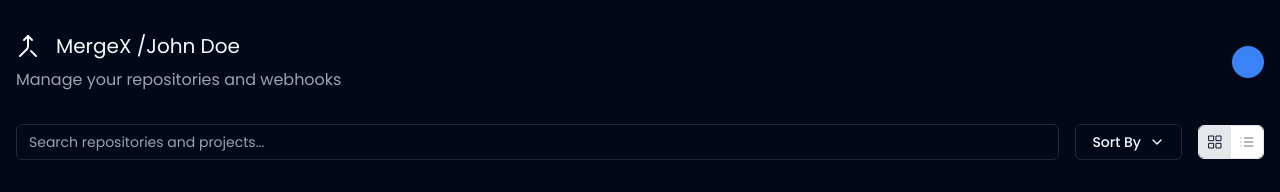
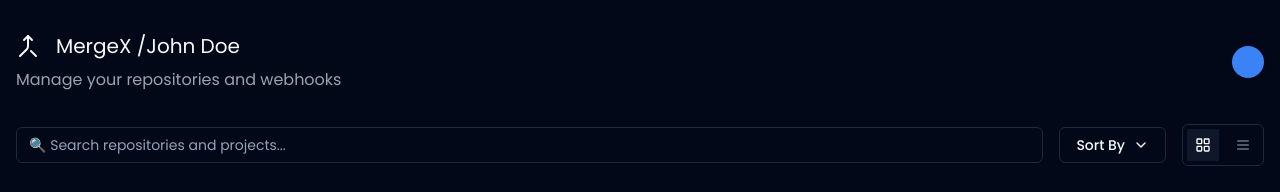
Before and after one commit to SinghAstra/IssueX, a Next.js app: page /projects in a window 1280 px wide. Shown: the top 192 px of the page. Built offline with nearby package versions, Linux system fonts and the light colour scheme; no server answers.

Commit message:
Updated Projects UI

```diff
--- a/app/projects/page.tsx
+++ b/app/projects/page.tsx
@@ -29,13 +29,25 @@ import {
 } from "lucide-react";
 import React, { useState } from "react";
 
-const ToggleButton = ({ mode, currentMode, onClick, children }) => (
+interface ToggleButtonProps {
+  mode: string;
+  currentMode: string;
+  onClick: (mode: string) => void;
+  children: React.ReactNode;
+}
+
+const ToggleButton = ({
+  mode,
+  currentMode,
+  onClick,
+  children,
+}: ToggleButtonProps) => (
   <button
     onClick={() => onClick(mode)}
     className={`p-2 ${
       mode === currentMode
-        ? "bg-gray-200 text-gray-900"
-        : "bg-white text-gray-500 hover:text-gray-900"
+        ? "text-white bg-primary-foreground border-0"
+        : "text-gray-500 "
     } transition-colors duration-200`}
   >
     {children}
@@ -70,7 +82,7 @@ const Projects = () => {
         <div className="flex-grow">
           <Input
             type="text"
-            placeholder="Search repositories and projects..."
+            placeholder="🔍 Search repositories and projects..."
             className="w-full"
           />
         </div>
@@ -85,50 +97,20 @@ const Projects = () => {
             <DropdownMenuItem>Sort by activity</DropdownMenuItem>
           </DropdownMenuContent>
         </DropdownMenu>
-        <div className="flex rounded-md overflow-hidden border border-gray-200">
+        <div className="flex rounded-md overflow-hidden border gap-2 p-1">
           <ToggleButton
             mode="grid"
             currentMode={viewMode}
             onClick={setViewMode}
           >
-            <svg
-              width="16"
-              height="16"
-              viewBox="0 0 24 24"
-              fill="none"
-              stroke="currentColor"
-              strokeWidth="1.5"
-              strokeLinecap="round"
-              strokeLinejoin="round"
-            >
-              <path d="M3 3h7v7H3z"></path>
-              <path d="M14 3h7v7h-7z"></path>
-              <path d="M14 14h7v7h-7z"></path>
-              <path d="M3 14h7v7H3z"></path>
-            </svg>
+            <Icons.grid className="h-4 w-4" />
           </ToggleButton>
           <ToggleButton
             mode="list"
             currentMode={viewMode}
             onClick={setViewMode}
           >
-            <svg
-              width="16"
-              height="16"
-              viewBox="0 0 24 24"
-              fill="none"
-              stroke="currentColor"
-              strokeWidth="1.5"
-              strokeLinecap="round"
-              strokeLinejoin="round"
-            >
-              <path d="M8 6h13"></path>
-              <path d="M8 12h13"></path>
-              <path d="M8 18h13"></path>
-              <path d="M3 6h.01"></path>
-              <path d="M3 12h.01"></path>
-              <path d="M3 18h.01"></path>
-            </svg>
+            <Icons.menu className="h-4 w-4" />
           </ToggleButton>
         </div>
       </div>
--- a/components/ui/Icons.tsx
+++ b/components/ui/Icons.tsx
@@ -3,6 +3,7 @@ import {
   ChartCandlestick,
   Cog,
   HelpCircleIcon,
+  LayoutGrid,
   LineChartIcon,
   Link2Icon,
   LoaderCircle,
@@ -30,4 +31,5 @@ export const Icons = {
   spinner: LoaderCircle,
   chat: ChartCandlestick,
   settings: Cog,
+  grid: LayoutGrid,
 };
```
